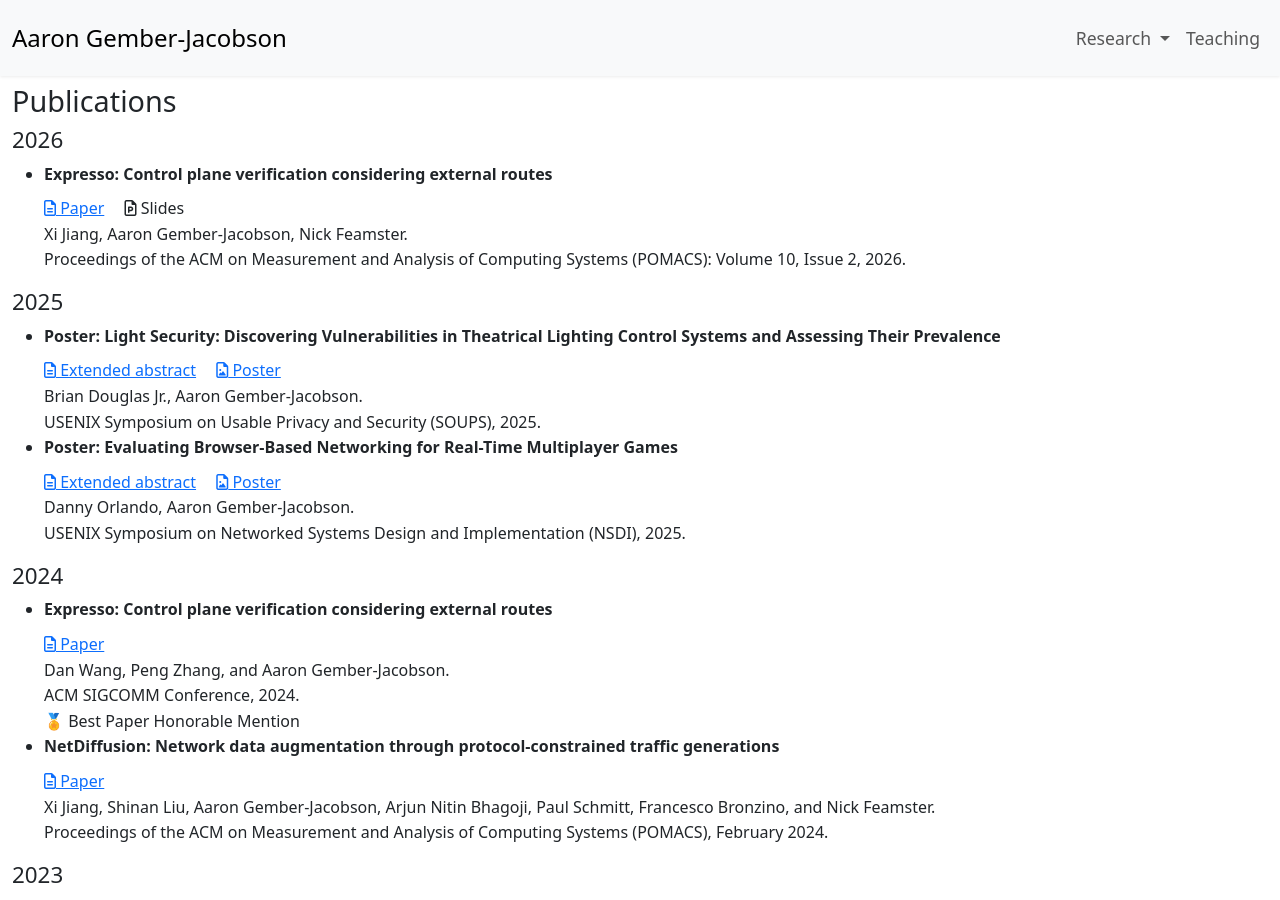
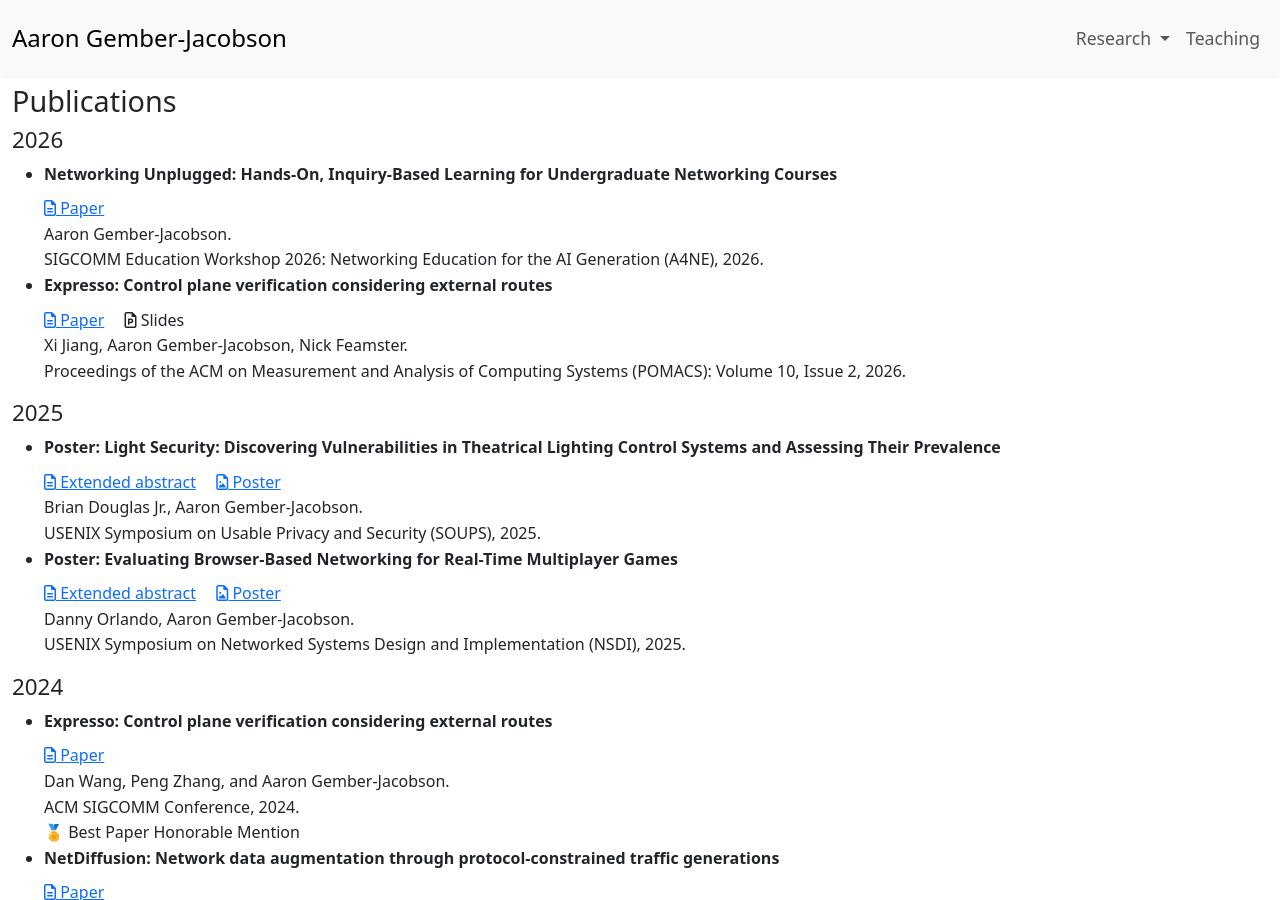
Before and after one commit to agember/agember.github.io, a Jekyll site: the page built from _pages/publications.html, in a window 1280 px wide and 900 px high. Built offline with Jekyll 4.4.1, drawn with Linux system fonts in a browser that asks for light colours; nearby versions of some CDN libraries.

Commit message:
Added A4NE pub

```diff
--- a/_includes/recentpubs.html
+++ b/_includes/recentpubs.html
@@ -1,5 +1,13 @@
 <h2 class="h2">2026</h2>
 <ul>
+<li><b>Networking Unplugged: Hands-On, Inquiry-Based
+Learning for Undergraduate Networking Courses</b> <br />
+<a href="{{ site.url }}/docs/a4ne2026netunplugged.pdf"><i
+class="fa fa-file-text-o"></i> Paper</a><br />
+Aaron Gember-Jacobson.<br />
+SIGCOMM Education Workshop 2026: Networking Education for the AI Generation (A4NE),
+2026.</li>
+
 <li><b>Expresso: Control plane verification considering external routes</b> <br />
 <a href="{{ site.url }}/docs/pomacs2026cap.pdf"><i
 class="fa fa-file-text-o"></i> Paper</a>&emsp;
```
Also changed, not shown: 1 other file.
